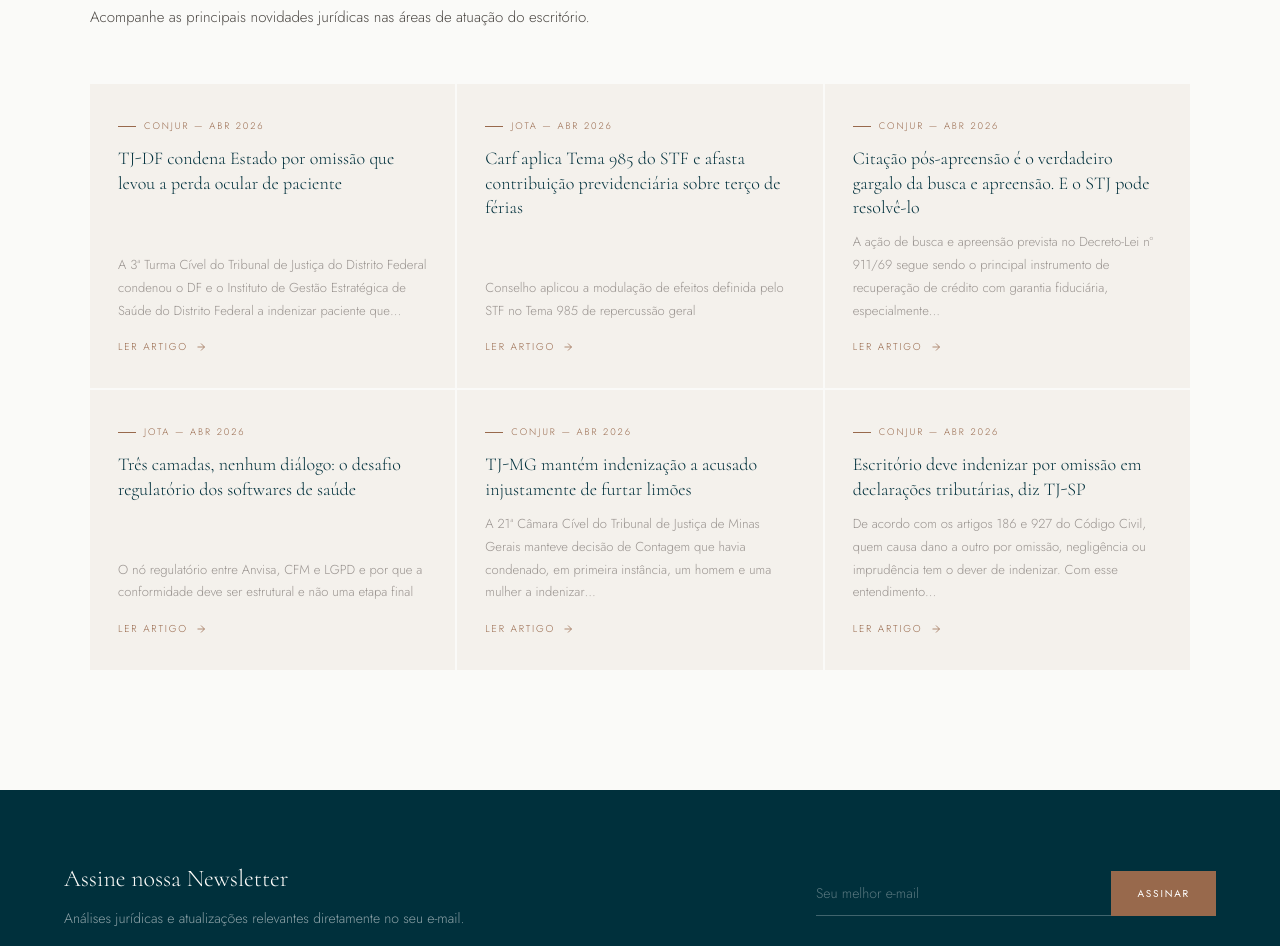
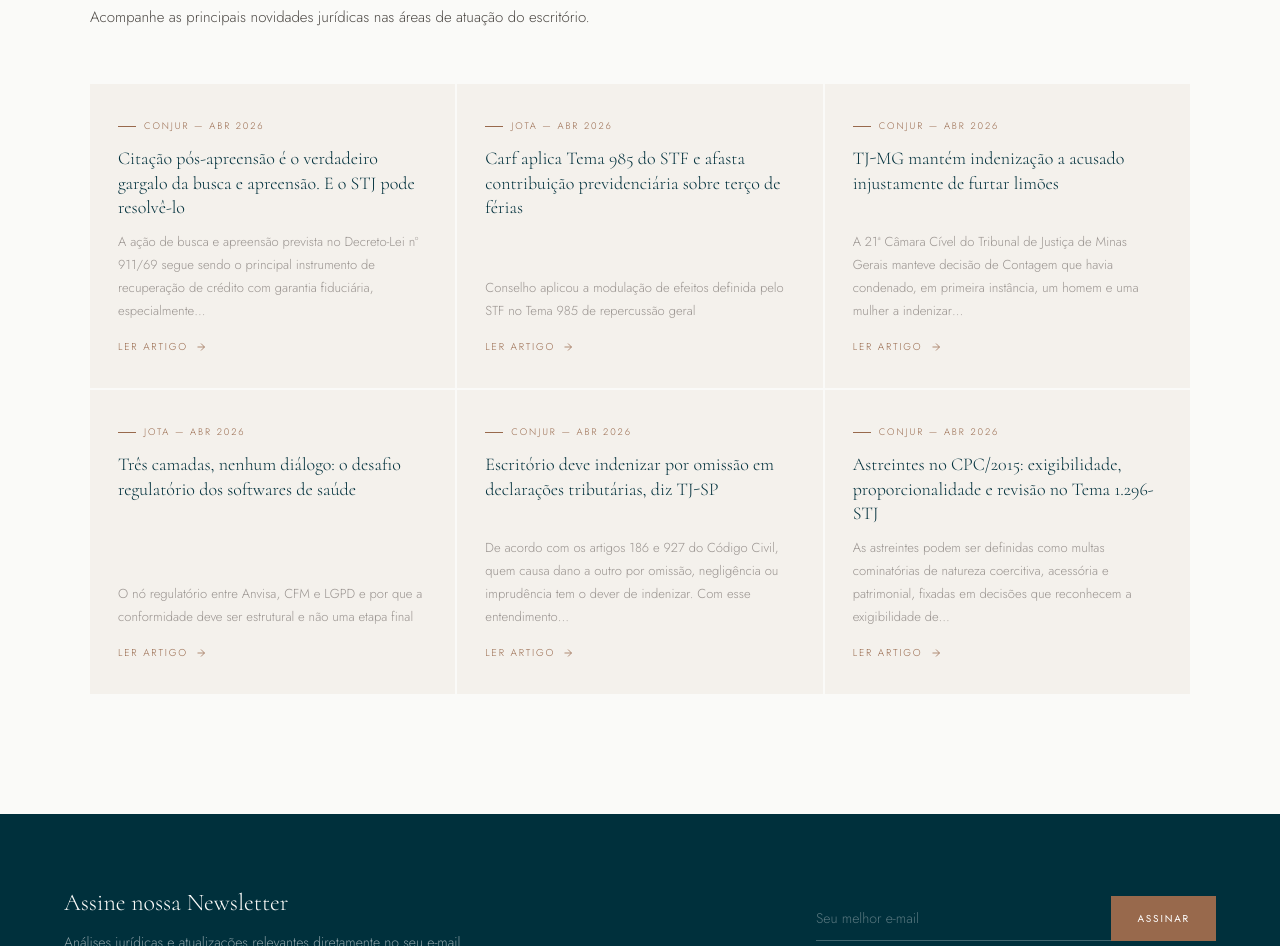
Before and after one commit to rafaelbatistam-design/marquez-site, a plain HTML site: page index.html in a window 1280 px wide. Shown: the part 4530-5476 px from the top of the page. Drawn offline with Linux system fonts and the light colour scheme.

Commit message:
Noticias atualizadas - 26/04/2026

```diff
--- a/index.html
+++ b/index.html
@@ -380,9 +380,9 @@ footer{background:var(--teal);padding:clamp(28px,4vw,48px) var(--pad);display:fl
     <div class="news-grid">
       <div class="news-card rv">
         <div class="news-src">Conjur &mdash; Abr 2026</div>
-        <h3 class="news-title">TJ-DF condena Estado por omissão que levou a perda ocular de paciente</h3>
-        <p class="news-desc">A 3ª Turma Cível do Tribunal de Justiça do Distrito Federal condenou o DF e o Instituto de Gestão Estratégica de Saúde do Distrito Federal a indenizar paciente que…</p>
-        <a href="https://www.conjur.com.br/2026-abr-26/tj-df-condena-estado-por-omissao-que-levou-a-perda-ocular-de-paciente/" target="_blank" rel="noopener" class="news-link">Ler artigo <svg viewBox="0 0 24 24" fill="none" stroke-width="1.5"><path d="M5 12h14M12 5l7 7-7 7"/></svg></a>
+        <h3 class="news-title">Citação pós-apreensão é o verdadeiro gargalo da busca e apreensão. E o STJ pode resolvê-lo</h3>
+        <p class="news-desc">A ação de busca e apreensão prevista no Decreto-Lei nº 911/69 segue sendo o principal instrumento de recuperação de crédito com garantia fiduciária, especialmente…</p>
+        <a href="https://www.conjur.com.br/2026-abr-26/citacao-pos-apreensao-e-o-verdadeiro-gargalo-da-busca-e-apreensao-e-o-stj-pode-resolve-lo/" target="_blank" rel="noopener" class="news-link">Ler artigo <svg viewBox="0 0 24 24" fill="none" stroke-width="1.5"><path d="M5 12h14M12 5l7 7-7 7"/></svg></a>
       </div>
       <div class="news-card rv">
         <div class="news-src">Jota &mdash; Abr 2026</div>
@@ -392,9 +392,9 @@ footer{background:var(--teal);padding:clamp(28px,4vw,48px) var(--pad);display:fl
       </div>
       <div class="news-card rv">
         <div class="news-src">Conjur &mdash; Abr 2026</div>
-        <h3 class="news-title">Citação pós-apreensão é o verdadeiro gargalo da busca e apreensão. E o STJ pode resolvê-lo</h3>
-        <p class="news-desc">A ação de busca e apreensão prevista no Decreto-Lei nº 911/69 segue sendo o principal instrumento de recuperação de crédito com garantia fiduciária, especialmente…</p>
-        <a href="https://www.conjur.com.br/2026-abr-26/citacao-pos-apreensao-e-o-verdadeiro-gargalo-da-busca-e-apreensao-e-o-stj-pode-resolve-lo/" target="_blank" rel="noopener" class="news-link">Ler artigo <svg viewBox="0 0 24 24" fill="none" stroke-width="1.5"><path d="M5 12h14M12 5l7 7-7 7"/></svg></a>
+        <h3 class="news-title">TJ-MG mantém indenização a acusado injustamente de furtar limões</h3>
+        <p class="news-desc">A 21ª Câmara Cível do Tribunal de Justiça de Minas Gerais manteve decisão de Contagem que havia condenado, em primeira instância, um homem e uma mulher a indenizar…</p>
+        <a href="https://www.conjur.com.br/2026-abr-26/tj-mg-mantem-indenizacao-a-acusado-injustamente-de-furtar-limoes/" target="_blank" rel="noopener" class="news-link">Ler artigo <svg viewBox="0 0 24 24" fill="none" stroke-width="1.5"><path d="M5 12h14M12 5l7 7-7 7"/></svg></a>
       </div>
       <div class="news-card rv">
         <div class="news-src">Jota &mdash; Abr 2026</div>
@@ -404,15 +404,15 @@ footer{background:var(--teal);padding:clamp(28px,4vw,48px) var(--pad);display:fl
       </div>
       <div class="news-card rv">
         <div class="news-src">Conjur &mdash; Abr 2026</div>
-        <h3 class="news-title">TJ-MG mantém indenização a acusado injustamente de furtar limões</h3>
-        <p class="news-desc">A 21ª Câmara Cível do Tribunal de Justiça de Minas Gerais manteve decisão de Contagem que havia condenado, em primeira instância, um homem e uma mulher a indenizar…</p>
-        <a href="https://www.conjur.com.br/2026-abr-26/tj-mg-mantem-indenizacao-a-acusado-injustamente-de-furtar-limoes/" target="_blank" rel="noopener" class="news-link">Ler artigo <svg viewBox="0 0 24 24" fill="none" stroke-width="1.5"><path d="M5 12h14M12 5l7 7-7 7"/></svg></a>
+        <h3 class="news-title">Escritório deve indenizar por omissão em declarações tributárias, diz TJ-SP</h3>
+        <p class="news-desc">De acordo com os artigos 186 e 927 do Código Civil, quem causa dano a outro por omissão, negligência ou imprudência tem o dever de indenizar. Com esse entendimento…</p>
+        <a href="https://www.conjur.com.br/2026-abr-26/escritorio-deve-indenizar-por-omissao-em-declaracoes-tributarias/" target="_blank" rel="noopener" class="news-link">Ler artigo <svg viewBox="0 0 24 24" fill="none" stroke-width="1.5"><path d="M5 12h14M12 5l7 7-7 7"/></svg></a>
       </div>
       <div class="news-card rv">
         <div class="news-src">Conjur &mdash; Abr 2026</div>
-        <h3 class="news-title">Escritório deve indenizar por omissão em declarações tributárias, diz TJ-SP</h3>
-        <p class="news-desc">De acordo com os artigos 186 e 927 do Código Civil, quem causa dano a outro por omissão, negligência ou imprudência tem o dever de indenizar. Com esse entendimento…</p>
-        <a href="https://www.conjur.com.br/2026-abr-26/escritorio-deve-indenizar-por-omissao-em-declaracoes-tributarias/" target="_blank" rel="noopener" class="news-link">Ler artigo <svg viewBox="0 0 24 24" fill="none" stroke-width="1.5"><path d="M5 12h14M12 5l7 7-7 7"/></svg></a>
+        <h3 class="news-title">Astreintes no CPC/2015: exigibilidade, proporcionalidade e revisão no Tema 1.296-STJ</h3>
+        <p class="news-desc">As astreintes podem ser definidas como multas cominatórias de natureza coercitiva, acessória e patrimonial, fixadas em decisões que reconhecem a exigibilidade de…</p>
+        <a href="https://www.conjur.com.br/2026-abr-26/astreintes-no-cpc-2015-exigibilidade-proporcionalidade-e-revisao-no-tema-1-296-stj/" target="_blank" rel="noopener" class="news-link">Ler artigo <svg viewBox="0 0 24 24" fill="none" stroke-width="1.5"><path d="M5 12h14M12 5l7 7-7 7"/></svg></a>
       </div>
     </div>
   </div>
--- a/scripts/ultimo_log.json
+++ b/scripts/ultimo_log.json
@@ -1,8 +1,8 @@
 {
-  "ultima_atualizacao": "2026-04-26T20:56:49.205059+00:00",
+  "ultima_atualizacao": "2026-04-26T20:57:53.060939+00:00",
   "noticias": 6,
   "fontes": [
-    "Conjur",
-    "Jota"
+    "Jota",
+    "Conjur"
   ]
 }
```
